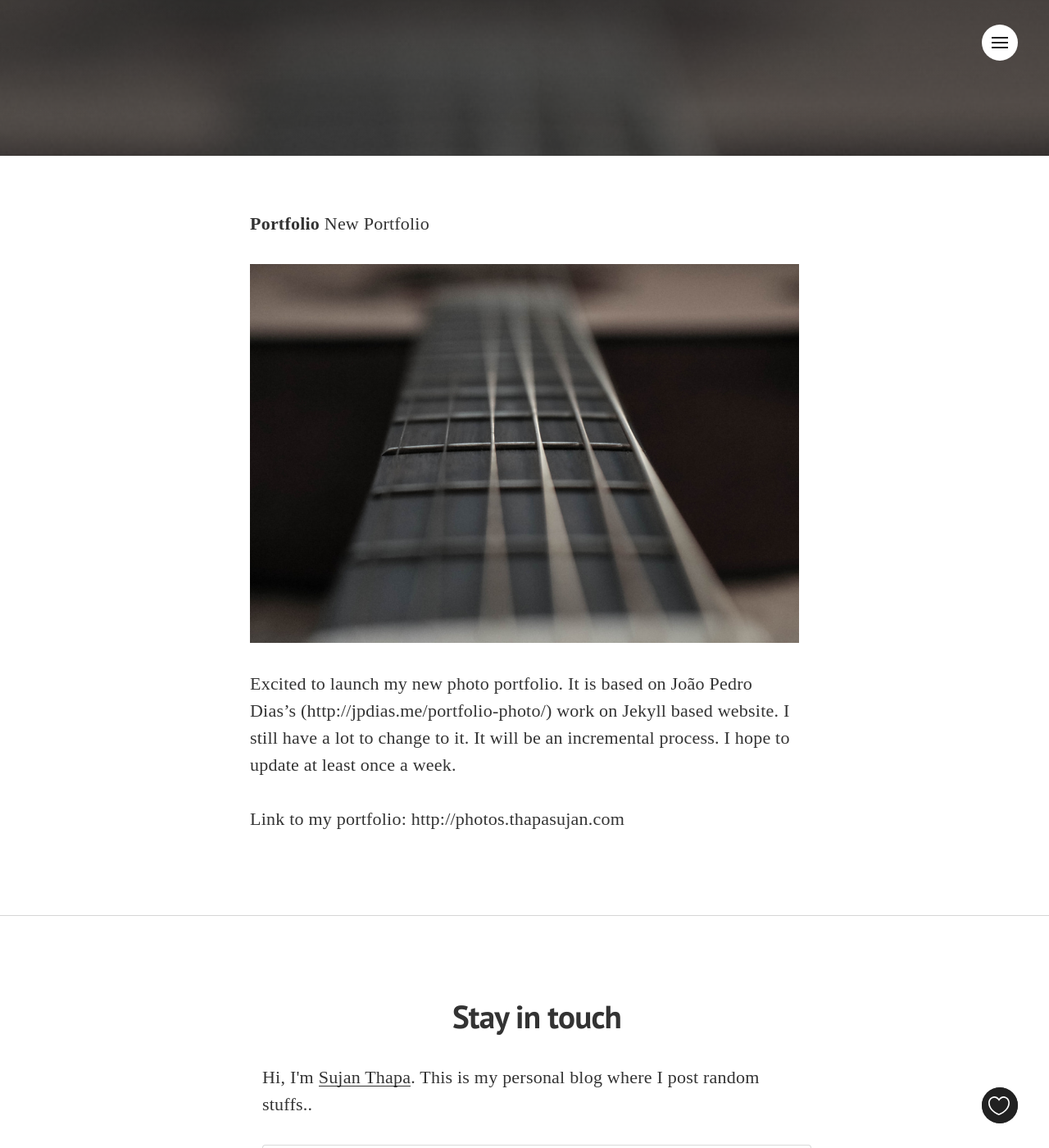
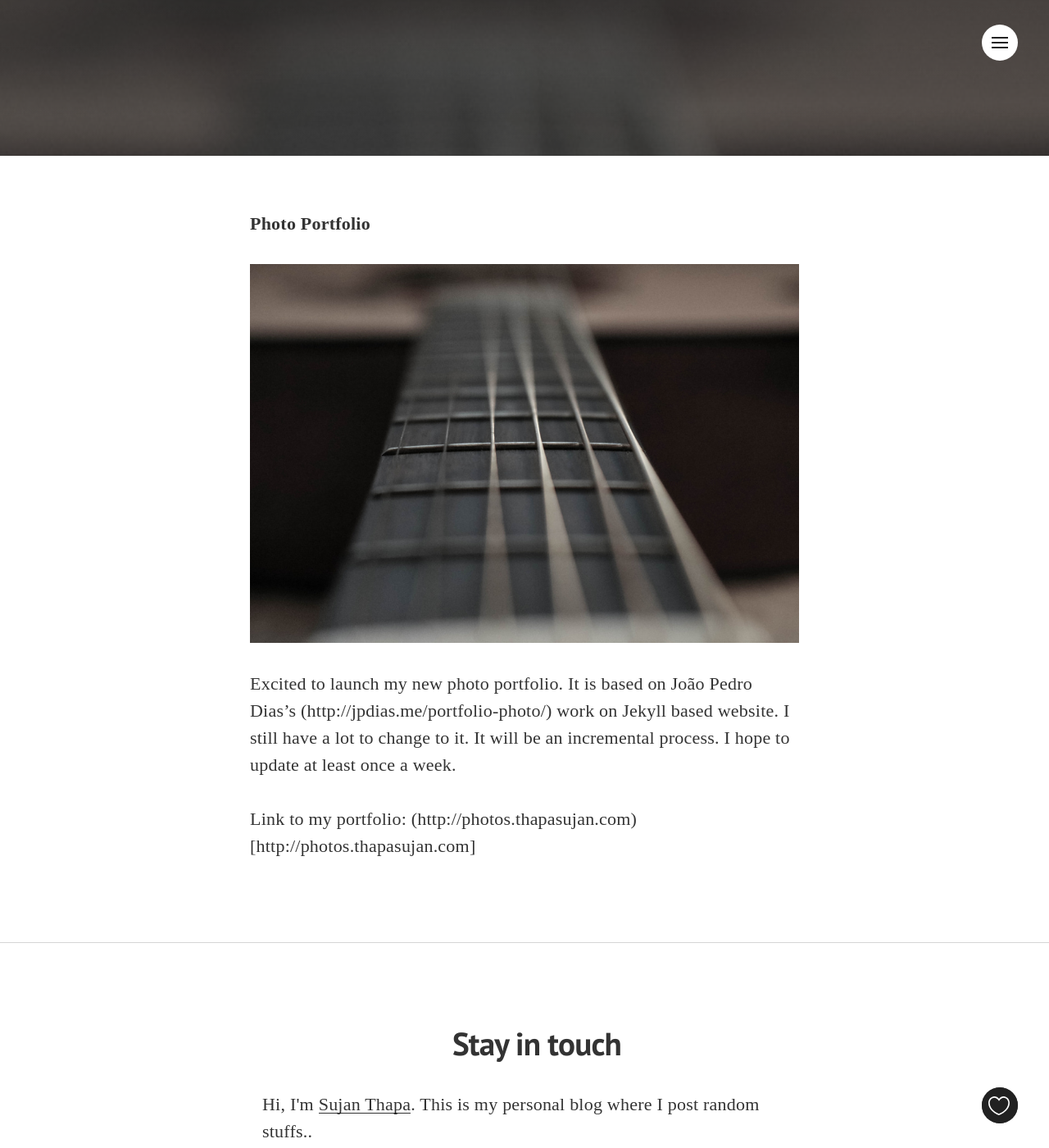
Before and after one commit to najus/najus.github.io, a Jekyll site: the page built from _posts/2016-12-12-portfolio.markdown, in a window 1280 px wide and 1400 px high, scrolled down 437 px. Shown: the whole window at 82% size. Built offline with Jekyll 4.4.1, drawn with Linux system fonts in a browser that asks for light colours; nearby versions of some CDN libraries; some web fonts are replaced; comment, search, counter and statistics services are not loaded.

Commit message:
rename post

```diff
--- a/_posts/2016-12-12-photos.markdown
+++ b/_posts/2016-12-12-portfolio.markdown
@@ -14,10 +14,10 @@ bgGradientOpacity: darker
 syntaxHighlighter: no
 ---
 
-**Portfolio** New Portfolio
+**Photo Portfolio**
 
 <div class="img img--fullContainer img--14xLeading" style="background-image: url({{ site.baseurl_featured_img }}guitar.jpg);"></div>
 
 Excited to launch my new photo portfolio. It is based on João Pedro Dias's (http://jpdias.me/portfolio-photo/) work on Jekyll based website. I still have a lot to change to it. It will be an incremental process. I hope to update at least once a week.
 
-Link to my portfolio: http://photos.thapasujan.com
+Link to my portfolio: (http://photos.thapasujan.com)[http://photos.thapasujan.com]
```
